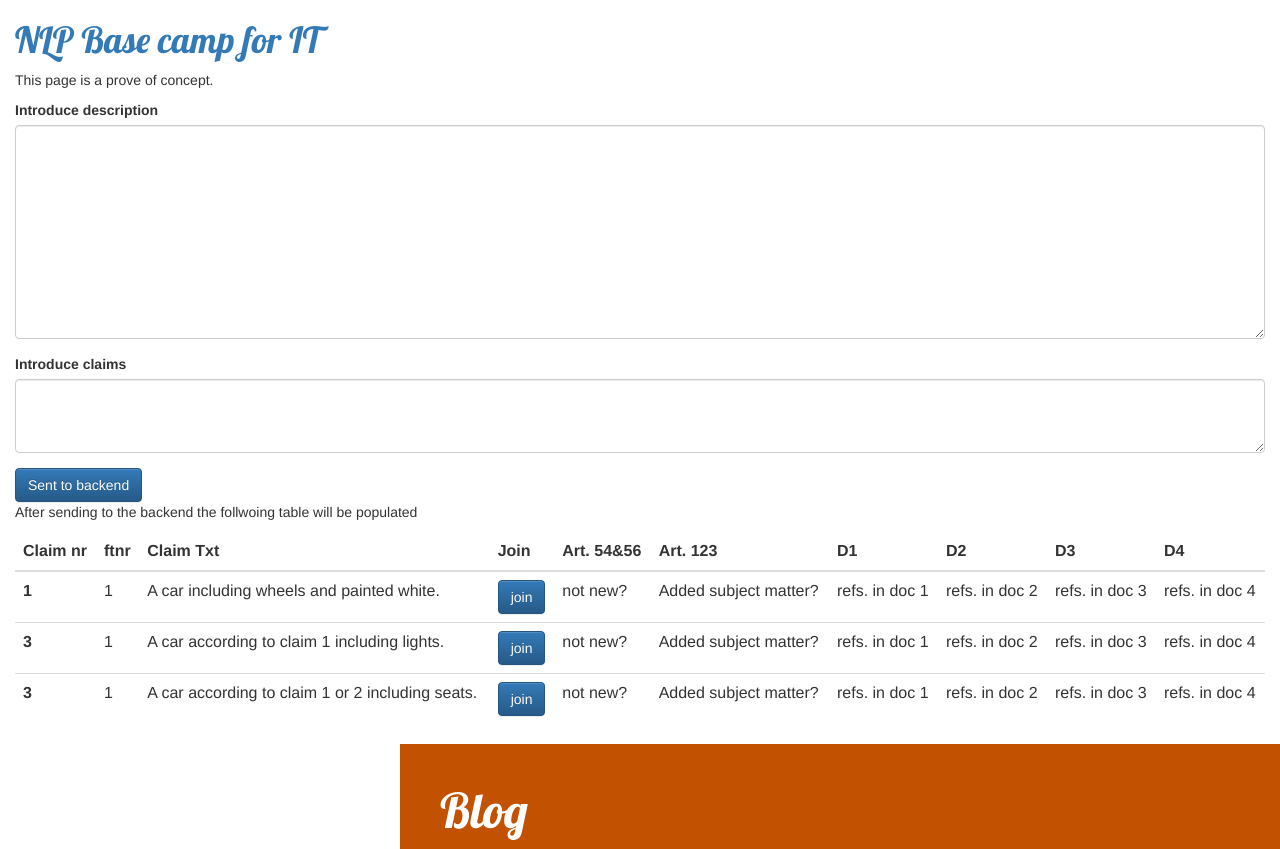
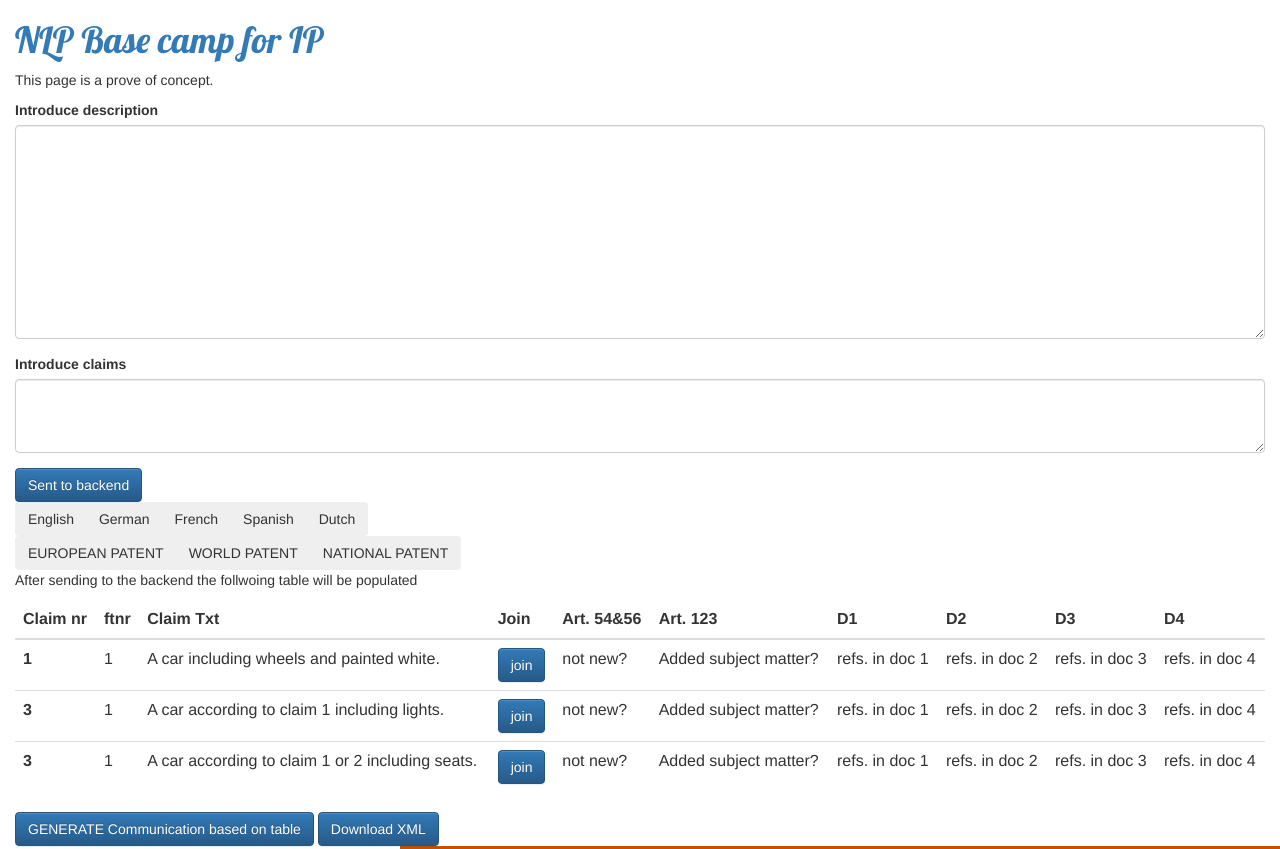
Before and after one commit to joseberlines/my-first-blog, a Django app: page / in a window 1280 px wide. Shown: the top 849 px of the page. Run offline with Django 3.2, Linux system fonts and the light colour scheme; data that the repository does not hold is empty; some libraries are stand-ins or nearby versions.

Commit message:
Similar page3

```diff
--- a/blog/templates/blog/post_list.html
+++ b/blog/templates/blog/post_list.html
@@ -29,7 +29,7 @@
 <body>
 	<div class="container-fluid">
 		<div>
-			<h1><a> NLP Base camp for IT </a></h1>
+			<h1><a> NLP Base camp for IP </a></h1>
 		</div>
 		<p>This page is a prove of concept.</p>
 
@@ -45,6 +45,23 @@
 
 		<button type="submit" class="btn btn-primary">Sent to backend</button>
 
+		<!-- LANGUAGE BUTTONS -->
+		<br/>
+		<div class="btn-group" role="group" aria-label="Basic example">
+			<button type="button" class="btn btn-secondary">English</button>
+			<button type="button" class="btn btn-secondary">German</button>
+			<button type="button" class="btn btn-secondary">French</button>
+			<button type="button" class="btn btn-secondary">Spanish</button>
+			<button type="button" class="btn btn-secondary">Dutch</button>
+		</div>
+
+		<!-- PROCESS BUTTONS -->
+		<br/>
+		<div class="btn-group" role="group" aria-label="Basic example">
+			<button type="button" class="btn btn-secondary">EUROPEAN PATENT</button>
+			<button type="button" class="btn btn-secondary">WORLD PATENT</button>
+			<button type="button" class="btn btn-secondary">NATIONAL PATENT</button>
+		</div>
 		<div>
 			<p>After sending to the backend the follwoing table will be populated</p>
 		</div>
@@ -110,8 +127,13 @@
 				</tbody>
 			</table>
 		</div>
+
+	<button type="submit" class="btn btn-primary">GENERATE Communication based on table</button>
+	<button type="button" class="btn btn-primary">Download XML</button>
+
+
+
 	</div>
-
 	<div class="page-header">
 		<h1><a href="/">Blog</a></h1>
 
```
